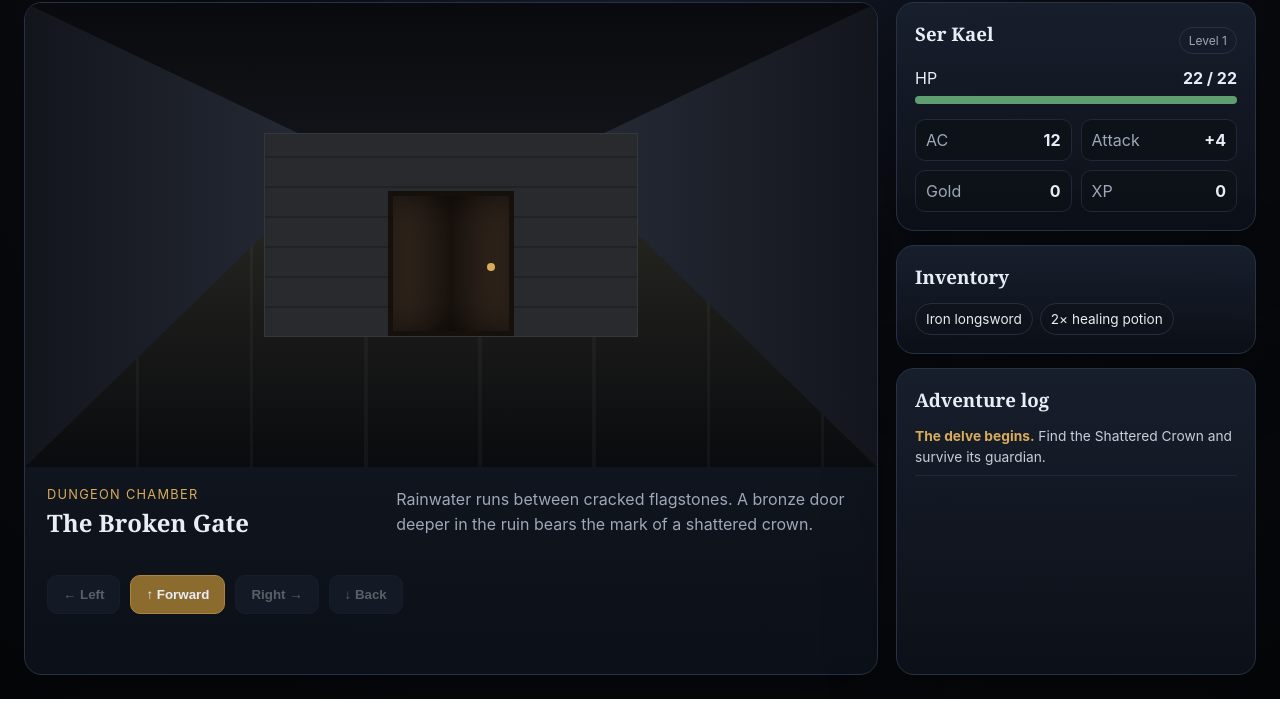
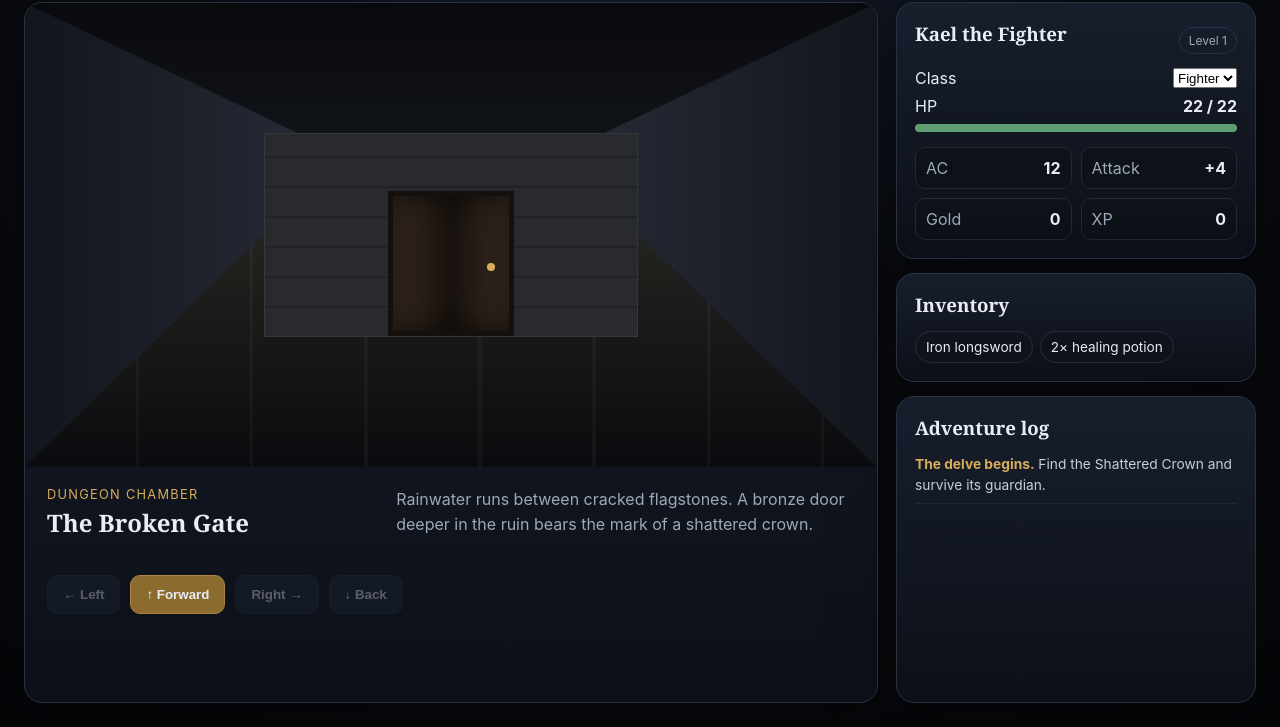
Before and after one commit to ukonlinetuition1-sys/111, a plain HTML site: page dungeon-game/index.html in a window 1280 px wide. Shown: the part 111-838 px from the top of the page. Before the commit the page ends 810 px from the top, so only its background shows below. Drawn offline with Linux system fonts and the light colour scheme.

Commit message:
Add selectable adventurer classes

```diff
--- a/dungeon-game/index.html
+++ b/dungeon-game/index.html
@@ -61,8 +61,17 @@
       <aside class="side-panel">
         <section class="panel hero-panel">
           <div class="panel-title-row">
-            <h3 id="heroName">Ser Kael</h3>
+            <h3 id="heroName">Kael the Fighter</h3>
             <span id="levelBadge" class="badge">Level 1</span>
+          </div>
+          <div class="stat">
+            <label for="classSelect">Class</label>
+            <select id="classSelect">
+              <option value="fighter">Fighter</option>
+              <option value="rogue">Rogue</option>
+              <option value="wizard">Wizard</option>
+              <option value="cleric">Cleric</option>
+            </select>
           </div>
           <div class="stat"><span>HP</span><strong id="hpText"></strong></div>
           <div class="bar"><div id="hpBar" class="bar-fill"></div></div>
```
